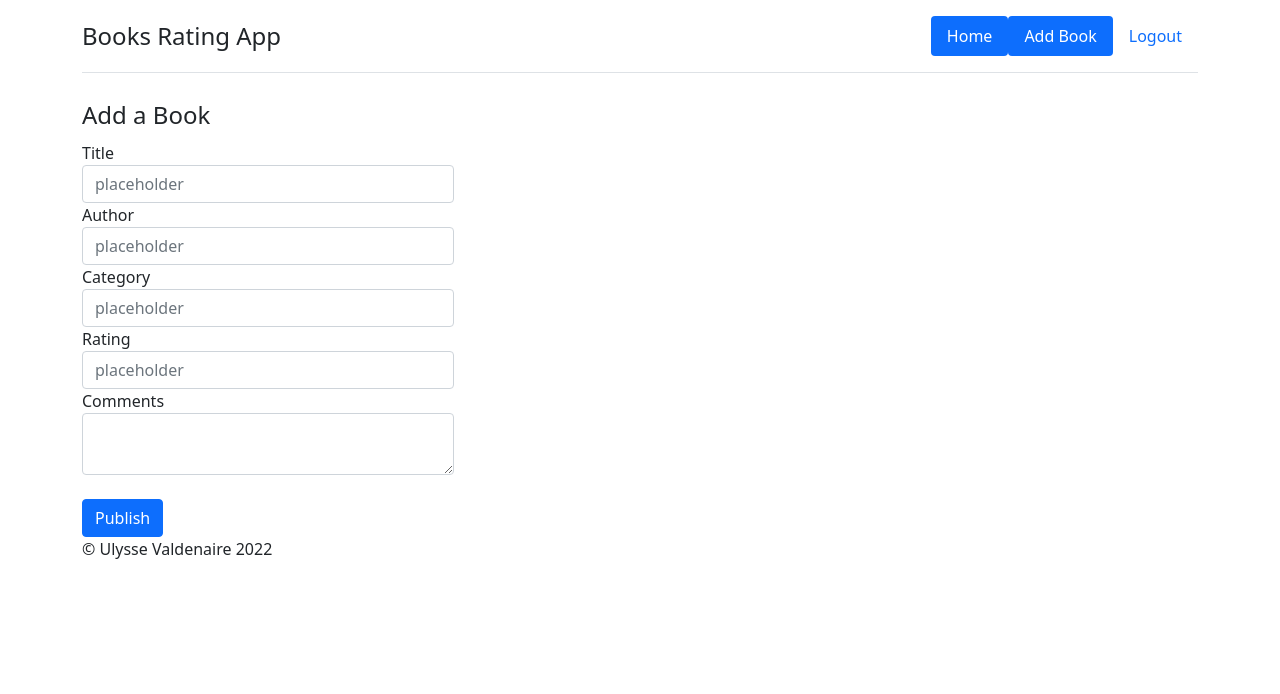
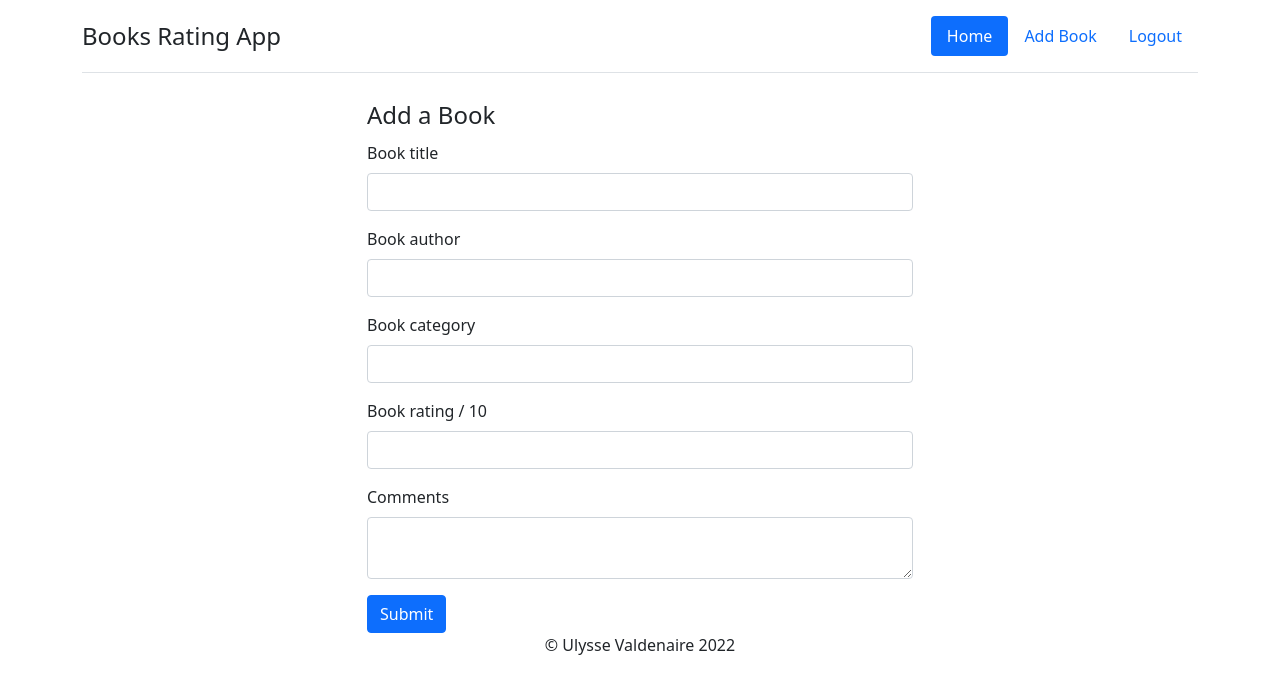
Before and after one commit to UltraViolet33/books-manager-flask, a Flask app: page /showAddBook in a window 1280 px wide. Shown: the top 694 px of the page. Run offline with Flask 2, Linux system fonts and the light colour scheme; the visitor is signed in with stand-in values (Sample User, id 1).

```diff
--- a/app.py
+++ b/app.py
@@ -1,5 +1,5 @@
 
-from contextlib import redirect_stdout
+
 from flask import Flask, render_template, request, json, redirect, session
 from flaskext.mysql import MySQL
 from werkzeug.security import generate_password_hash, check_password_hash
@@ -160,21 +160,46 @@ def getBooks():
 
 
 
-@app.route('/editBook')
+
+
+@app.route('/editBook', methods=['POST'])
 def editBook():
+     if request.method == 'POST':
+        id = request.form['id']
+        title = request.form['inputTitle']
+        author = request.form['inputAuthor']
+        category = request.form['inputCategory']
+        rating = request.form['inputRating']
+        comments = request.form['inputComments']
+        user = session.get('user')
+
+        conn = mysql.connect()
+        cursor = conn.cursor()
+        cursor.callproc('sp_editBook', (title, author,
+                        category, rating, comments, user, id))
+
+        data = cursor.fetchall()
+
+        print(len(data))
+        if len(data) == 0:
+            conn.commit()
+            return redirect('/userHome')
+
+
+
+@app.route('/displayEditBook')
+def displayEditBook():
+
+
     if session.get('user'):
         user = session.get('user')
+        id = request.args.get('id')
 
-        id = request.args.get('id')
-        print(id)
         conn = mysql.connect()
         cursor = conn.cursor()
-        print('id', id)
-        print('user', user)
         cursor.callproc('sp_getBookById', (user, id,))
 
         book = cursor.fetchall()
-        print(book)
 
         for item in book:
             book_dict = {
@@ -186,8 +211,7 @@ def editBook():
                 "comments": item[5]
             }
 
-
-        return render_template('editBook.html', book = book_dict)
+        return render_template('editBook.html', book=book_dict)
 
     else:
         redirect('/signin')
@@ -198,21 +222,14 @@ def getBookById():
     if session.get('user'):
 
         user = session.get('user')
-        # print(user)
         data = request.get_json(force=True)
-        # data = json.loads(data)
         id = data['id']
-        # print(id)
 
         conn = mysql.connect()
         cursor = conn.cursor()
-        print('id', id)
-        print('user', user)
         cursor.callproc('sp_getBookById', (user, id,))
 
         book = cursor.fetchall()
-        print(book)
-
 
         for item in book:
             book_dict = {
@@ -224,13 +241,34 @@ def getBookById():
                 "comments": item[5]
             }
 
-
-
         return json.dumps(book_dict)
 
     else:
         redirect('/signin')
 
 
+
+
+@app.route('/deleteBook', methods=['POST'])
+def deleteBook():
+    data = request.get_json(force=True)
+    id = data['id']
+    user = session.get('user')
+
+    conn = mysql.connect()
+    cursor = conn.cursor()
+    cursor.callproc('sp_deleteBook', (id, user))
+
+    result = cursor.fetchall()
+
+    if len(result) == 0:
+        conn.commit()
+        return json.dumps({'status': 'OK'})
+    else:
+        return json.dumps({'status': 'An error occured'})
+
+
+
+
 if __name__ == "__main__":
-    app.run()
+    app.run(debug=True)
--- a/templates/addBook.html
+++ b/templates/addBook.html
@@ -2,55 +2,40 @@
 
 {% block content %}
 
-<section>
+<section class="row justify-content-center">
+    <div class="col-6">
         <form class="form-horizontal" method="post" action="/addBook">
             <fieldset>
                 <legend>Add a Book</legend>
                 {% if error %}
                 <p>{{error}}</p>
                 {% endif %}
-            <div class="form-group">
-                <label class="col-md-4 control-label" for="txtTitle">Title</label>
-                <div class="col-md-4">
-                    <input id="txtTitle" name="inputTitle" type="text" placeholder="placeholder"
-                        class="form-control input-md">
+                <div class="mb-3">
+                    <label for="inputTitle" class="form-label">Book title</label>
+                    <input type="text" class="form-control" id="inputTitle" name="inputTitle" required="required">
                 </div>
+                <div class="mb-3">
+                    <label for="inputAuthor" class="form-label">Book author</label>
+                    <input type="text" class="form-control" id="inputAuthor" name="inputAuthor" required="required">
                 </div>
-            <div class="form-group">
-                <label class="col-md-4 control-label" for="txtTitle">Author</label>
-                <div class="col-md-4">
-                    <input id="txtAuthor" name="inputAuthor" type="text" placeholder="placeholder"
-                        class="form-control input-md">
+                <div class="mb-3">
+                    <label for="inputCategory" class="form-label">Book category</label>
+                    <input type="text" class="form-control" id="inputCategory" name="inputCategory" required="required">
                 </div>
+                <div class="mb-3">
+                    <label for="inputRating" class="form-label">Book rating / 10</label>
+                    <input type="number" min="0" max="10" class="form-control" id="inputRating" name="inputRating"
+                        required="required">
                 </div>
-            <div class="form-group">
-                <label class="col-md-4 control-label" for="txtCategory">Category</label>
-                <div class="col-md-4">
-                    <input id="txtCategory" name="inputCategory" type="text" placeholder="placeholder"
-                        class="form-control input-md">
+                <div class="mb-3">
+                    <label class="form-label" for="inputComments">Comments</label>
+                    <textarea class="form-control" id="inputComments" name="inputComments"></textarea>
                 </div>
-            </div>
-            <div class="form-group">
-                <label class="col-md-4 control-label" for="txtRating">Rating</label>
-                <div class="col-md-4">
-                    <input id="txtRating" name="inputRating" type="text" placeholder="placeholder"
-                        class="form-control input-md">
-                </div>
-            </div>
-            <div class="form-group">
-                <label class="col-md-4 control-label" for="txtPost">Comments</label>
-                <div class="col-md-4">
-                    <textarea class="form-control" id="txtComment" name="inputComments"></textarea>
-                </div>
-            </div>
-            <div class="form-group">
-                <label class="col-md-4 control-label" for="singlebutton"></label>
-                <div class="col-md-4">
-                    <input id="singlebutton" name="singlebutton" class="btn btn-primary" type="submit"
-                        value="Publish" />
-                </div>
-            </div>
+                <button type="submit" class="btn btn-primary">Submit</button>
             </fieldset>
         </form>
+    </div>
+
 </section>
+
 {% endblock %}
--- a/templates/index.html
+++ b/templates/index.html
@@ -1,6 +1,7 @@
 {% extends 'template.html' %}
 
 {% block content %}
+
 <div class="p-5 mb-4 bg-light rounded-3">
     <div class="container-fluid py-5 text-center">
         <h1 class="display-5 fw-bold">Books Rating App</h1>
@@ -9,10 +10,5 @@
         </p>
     </div>
 </div>
-<div class="row marketing">
-    <div class="col-lg-6">
-        <h4>Books List</h4>
-    </div>
-</div>
 
 {% endblock %}
--- a/templates/template.html
+++ b/templates/template.html
@@ -5,7 +5,7 @@
     <title>Books Rating App</title>
     <link href="https://cdn.jsdelivr.net/npm/bootstrap@5.1.3/dist/css/bootstrap.min.css" rel="stylesheet"
         integrity="sha384-1BmE4kWBq78iYhFldvKuhfTAU6auU8tT94WrHftjDbrCEXSU1oBoqyl2QvZ6jIW3" crossorigin="anonymous">
-        <script src="https://cdn.jsdelivr.net/npm/bootstrap@5.1.3/dist/js/bootstrap.bundle.min.js"
+    <script src="https://cdn.jsdelivr.net/npm/bootstrap@5.1.3/dist/js/bootstrap.bundle.min.js"
         integrity="sha384-ka7Sk0Gln4gmtz2MlQnikT1wXgYsOg+OMhuP+IlRH9sENBO0LRn5q+8nbTov4+1p"
         crossorigin="anonymous"></script>
 </head>
@@ -32,7 +32,7 @@
         </header>
         {% block content %} {% endblock %}
         <footer class="footer">
-            <p>&copy; Ulysse Valdenaire 2022</p>
+            <p class="text-center">&copy; Ulysse Valdenaire 2022</p>
         </footer>
     </div>
 
--- a/templates/templateUser.html
+++ b/templates/templateUser.html
@@ -19,7 +19,7 @@
                         <a href="/userHome" class="nav-link active" aria-current="page">Home</a>
                     </li>
                     <li class="nav-item">
-                        <a href="/showAddBook" class="nav-link active" aria-current="page">Add Book</a>
+                        <a href="/showAddBook" class="nav-link" aria-current="page">Add Book</a>
                     </li>
                     <li class="nav-item">
                         <a href="/logout" class="nav-link">Logout</a>
@@ -29,7 +29,7 @@
         </header>
         {% block content %} {% endblock %}
         <footer class="footer">
-            <p>&copy; Ulysse Valdenaire 2022</p>
+            <p class="text-center">&copy; Ulysse Valdenaire 2022</p>
         </footer>
     </div>
 </body>
```
Also changed, not shown: templates/editBook.html (+24 -39 lines), templates/signin.html (+16 -9 lines), templates/signup.html (+13 -9 lines), templates/userHome.html (+27 -32 lines). Lines whose indentation alone changed are shown as unchanged.
